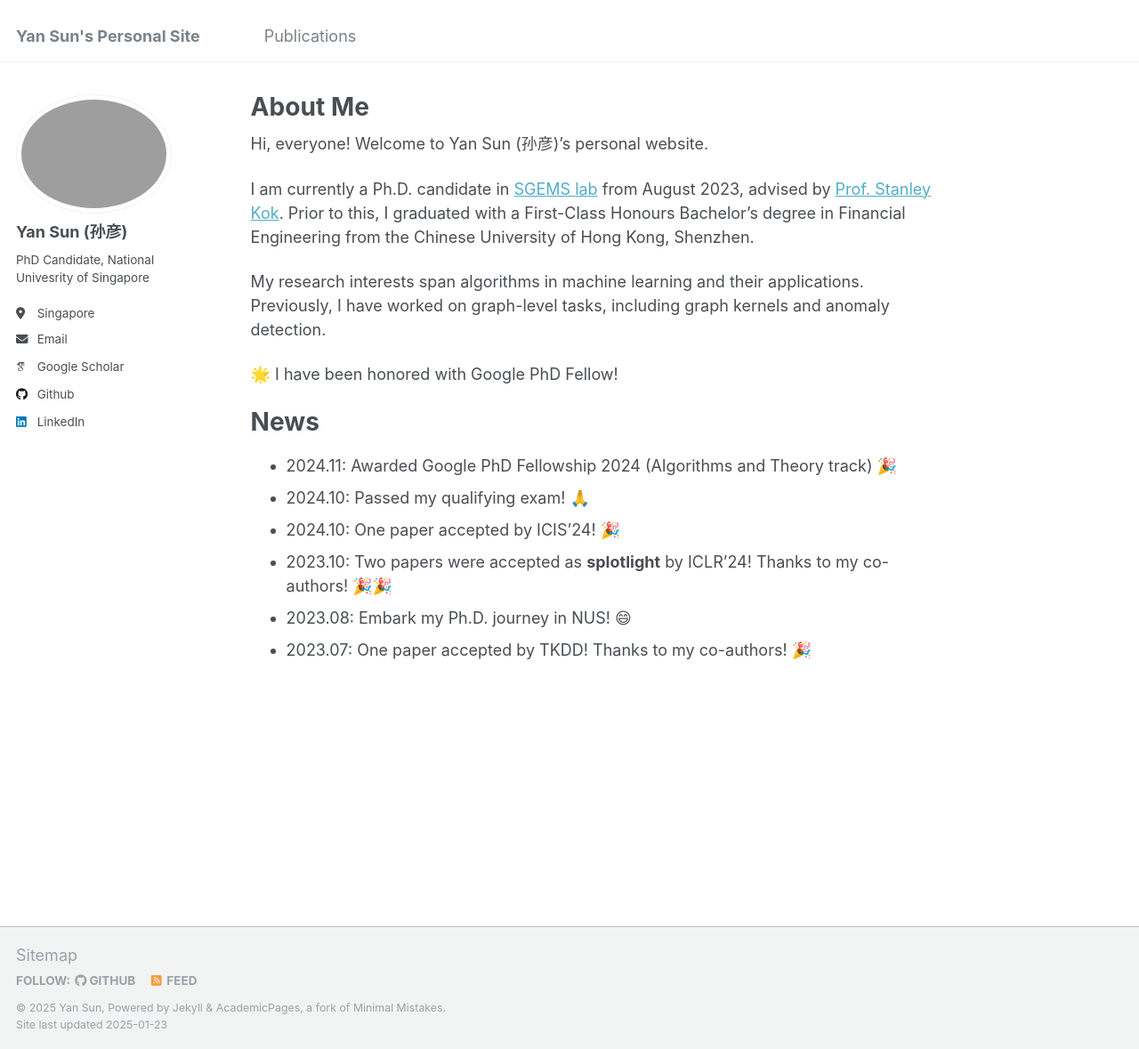
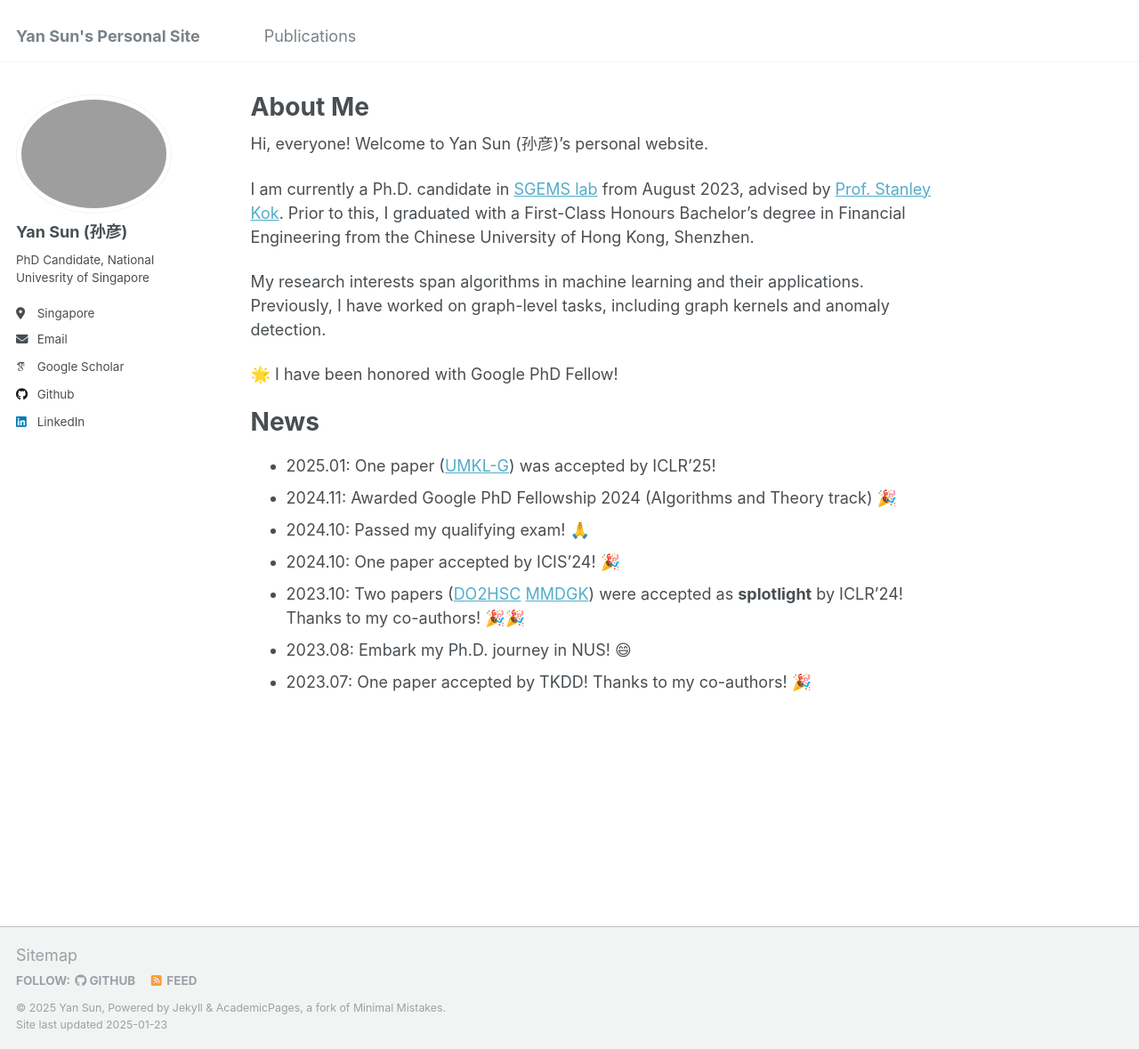
Before and after one commit to yan-sun-x/yan-sun-x.github.io, a Jekyll site: the page built from _pages/about.md, in a window 1280 px wide and 1179 px high. Shown: the whole window at 89% size. Built offline with Jekyll 4.4.1, drawn with Linux system fonts in a browser that asks for light colours; some web fonts are replaced.

Commit message:
update Jan 25

```diff
--- a/_pages/about.md
+++ b/_pages/about.md
@@ -17,10 +17,11 @@
 
 News
 ======
+- 2025.01: One paper ([UMKL-G](https://openreview.net/pdf?id=6nb2J90XJD)) was accepted by ICLR'25!
 - 2024.11: Awarded Google PhD Fellowship 2024 (Algorithms and Theory track) 🎉
 - 2024.10: Passed my qualifying exam! 🙏
 - 2024.10: One paper accepted by ICIS'24! 🎉
-- 2023.10: Two papers were accepted as **splotlight** by ICLR'24! Thanks to my co-authors! 🎉🎉
+- 2023.10: Two papers ([DO2HSC](https://openreview.net/pdf?id=cJs4oE4m9Q) [MMDGK](https://openreview.net/pdf?id=GZ6AcZwA8r)) were accepted as **splotlight** by ICLR'24! Thanks to my co-authors! 🎉🎉
 - 2023.08: Embark my Ph.D. journey in NUS! 😄
 - 2023.07: One paper accepted by TKDD! Thanks to my co-authors! 🎉
 
```
